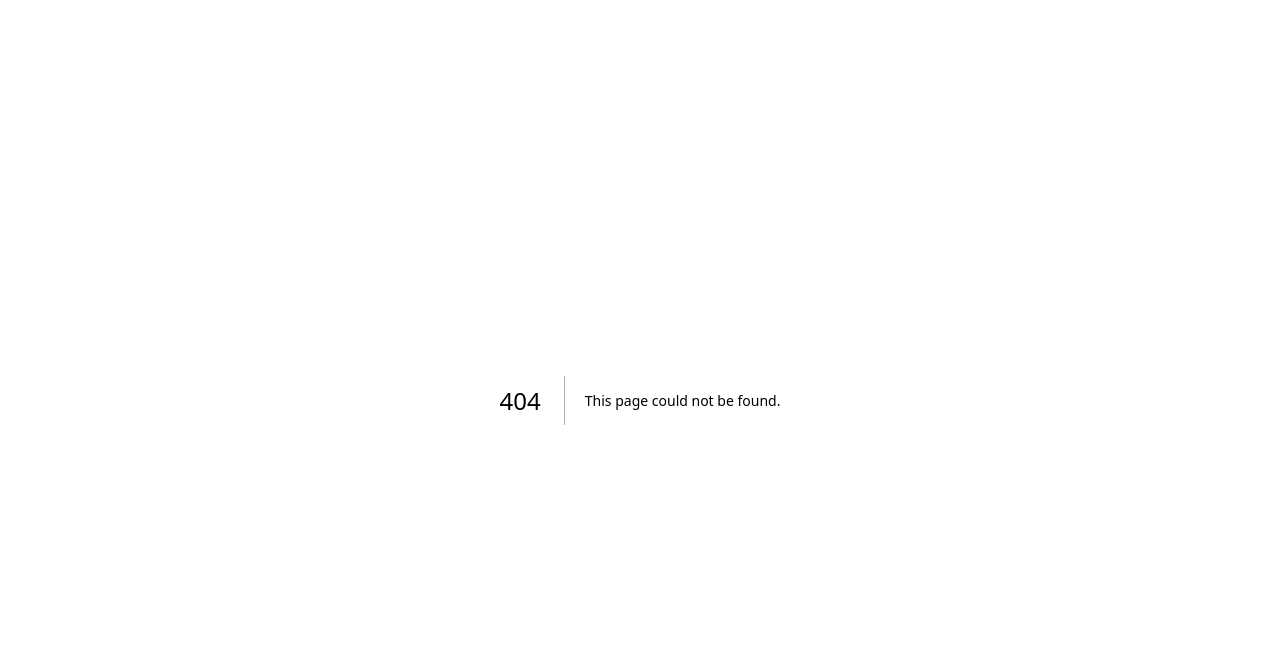
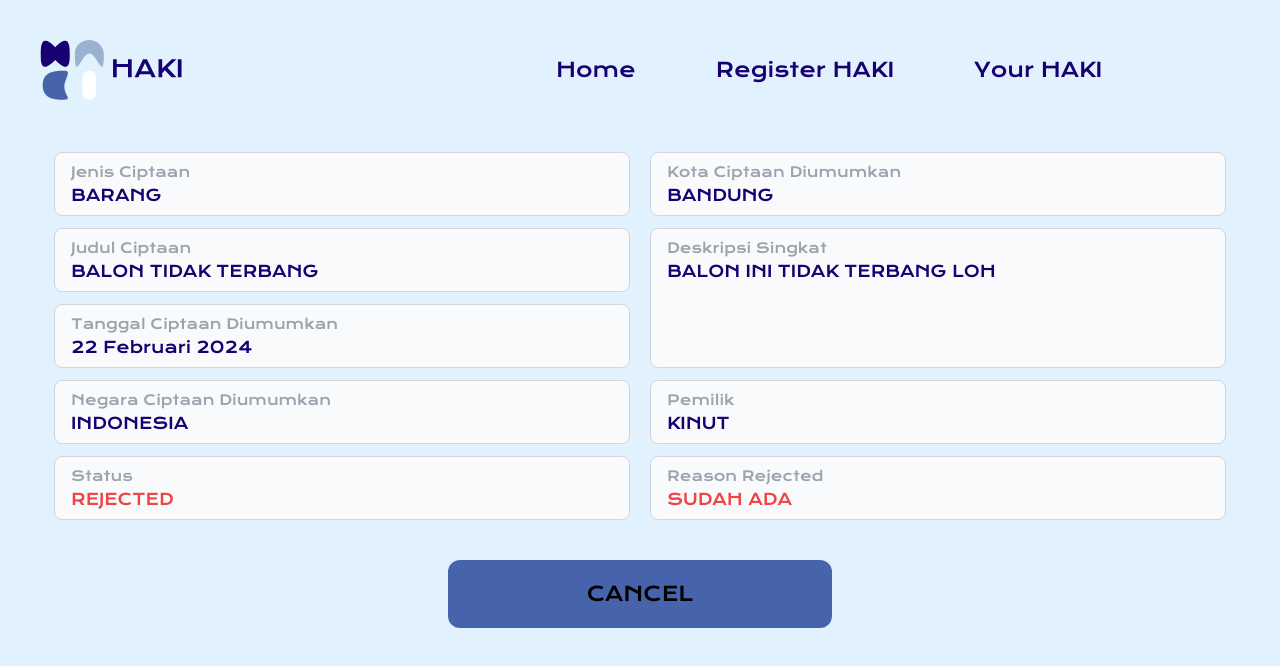
Before and after one commit to joshuawenata/web3competition, a Next.js app: page /detail/with-reason in a window 1280 px wide. Before the commit this address had no page. Shown: the top 666 px of the page. Built offline with nearby package versions, Linux system fonts and the light colour scheme.

Commit message:
bikin page detail with reason + ubah pencarian haki jadi Your Haki

```diff
--- /dev/null
+++ b/app/detail/with-reason/page.tsx
@@ -0,0 +1,164 @@
+"use client";
+import NavbarLoggedin from "@/app/components/navbar-logged-in";
+import { useRouter } from "next/navigation";
+
+export default function Home() {
+  const router = useRouter();
+
+  const handleSubmit = () => {
+    router.push('/your-haki')
+  }
+
+  return (
+    <main className="bg-background h-screen w-screen">
+      {/* font krona one */}
+      <link rel="preconnect" href="https://fonts.googleapis.com"/>
+      <link rel="preconnect" href="https://fonts.gstatic.com" crossOrigin=""/>
+      <link href="https://fonts.googleapis.com/css2?family=Krona+One&display=swap" rel="stylesheet"/>
+
+      {/* font luckiest guy */}
+      <link rel="preconnect" href="https://fonts.googleapis.com"/>
+      <link rel="preconnect" href="https://fonts.gstatic.com" crossOrigin=""/>
+      <link href="https://fonts.googleapis.com/css2?family=Krona+One&family=Luckiest+Guy&display=swap" rel="stylesheet"/>
+
+      <NavbarLoggedin />
+
+      <div className="flex flex-row place-content-center">
+
+      <div>
+          <div className="flex justify-center">
+            <form>
+                <div
+                className="mt-3 bg-gray-50 border font-krona-one h-16 border-gray-300 rounded-lg block w-full ps-4 p-1.5"
+                style={{ width: "36rem" }} >
+                    <text className="text-sm text-gray-400">
+                    Jenis Ciptaan
+                    </text>
+                    <br />
+                    <text className="text-base text-blues">
+                    BARANG
+                    </text>
+                </div>
+
+                <div
+                className="mt-3 bg-gray-50 border font-krona-one h-16 border-gray-300 rounded-lg block w-full ps-4 p-1.5"
+                style={{ width: "36rem" }} >
+                    <text className="text-sm text-gray-400">
+                    Judul Ciptaan
+                    </text>
+                    <br />
+                    <text className="text-base text-blues">
+                    BALON TIDAK TERBANG
+                    </text>
+                </div>
+
+                <div
+                className="mt-3 bg-gray-50 border font-krona-one h-16 border-gray-300 rounded-lg block w-full ps-4 p-1.5"
+                style={{ width: "36rem" }} >
+                    <text className="text-sm text-gray-400">
+                    Tanggal Ciptaan Diumumkan
+                    </text>
+                    <br />
+                    <text className="text-base text-blues">
+                    22 Februari 2024
+                    </text>
+                </div>
+                <div
+                className="mt-3 bg-gray-50 border font-krona-one h-16 border-gray-300 rounded-lg block w-full ps-4 p-1.5"
+                style={{ width: "36rem" }} >
+                    <text className="text-sm text-gray-400">
+                    Negara Ciptaan Diumumkan
+                    </text>
+                    <br />
+                    <text className="text-base text-blues">
+                    INDONESIA
+                    </text>
+                </div>
+                <div
+                className="mt-3 bg-gray-50 border font-krona-one h-16 border-gray-300 rounded-lg block w-full ps-4 p-1.5"
+                style={{ width: "36rem" }} >
+                    <text className="text-sm text-gray-400">
+                    Status
+                    </text>
+                    <br />
+                    <text className="text-base text-red-500">
+                    REJECTED
+                    </text>
+                </div>
+
+            </form>
+          </div>
+
+
+        </div>
+
+        {/* form section */}
+        <div className="pl-5">
+          <div className="flex justify-center">
+          <form>
+                <div
+                className="mt-3 bg-gray-50 border font-krona-one h-16 border-gray-300 rounded-lg block w-full ps-4 p-1.5"
+                style={{ width: "36rem" }} >
+                    <text className="text-sm text-gray-400">
+                    Kota Ciptaan Diumumkan
+                    </text>
+                    <br />
+                    <text className="text-base text-blues">
+                    BANDUNG
+                    </text>
+                </div>
+
+                <div
+                className="mt-3 bg-gray-50 border font-krona-one border-gray-300 rounded-lg block w-full ps-4 p-1.5"
+                style={{ width: "36rem", height: "8.75rem"}} >
+                    <text className="text-sm text-gray-400">
+                    Deskripsi Singkat
+                    </text>
+                    <br />
+                    <text className="text-base text-blues">
+                    BALON INI TIDAK TERBANG LOH
+                    </text>
+                </div>
+
+                <div
+                className="mt-3 bg-gray-50 border font-krona-one h-16 border-gray-300 rounded-lg block w-full ps-4 p-1.5"
+                style={{ width: "36rem" }} >
+                    <text className="text-sm text-gray-400">
+                    Pemilik
+                    </text>
+                    <br />
+                    <text className="text-base text-blues">
+                    KINUT
+                    </text>
+                </div>
+                <div
+                className="mt-3 bg-gray-50 border font-krona-one h-16 border-gray-300 rounded-lg block w-full ps-4 p-1.5"
+                style={{ width: "36rem" }} >
+                    <text className="text-sm text-gray-400">
+                    Reason Rejected
+                    </text>
+                    <br />
+                    <text className="text-base text-red-500">
+                    SUDAH ADA
+                    </text>
+                </div>
+
+            </form>
+          </div>
+
+
+        </div>
+
+      </div>
+      <div className="flex justify-center mt-10">
+            <button
+              onClick={handleSubmit}
+              className="text-xl font-krona-one bg-bluesk pl-10 pr-10 pt-5 pb-5 rounded-xl"
+              style={{ width: "24rem" }} >
+              CANCEL
+            </button>
+          </div>
+
+    </main>
+  );
+}
--- a/app/your-haki/page.tsx
+++ b/app/your-haki/page.tsx
@@ -1,9 +1,16 @@
 "use client";
 
+import { useRouter } from "next/navigation";
 import Navbar from "../components/navbar";
 import NavbarLoggedin from "../components/navbar-logged-in";
 
 export default function Home() {
+    const router = useRouter();
+
+    const handleDetail = () => {
+      router.push('/detail/with-reason')
+    }
+
     return(
         <main className="bg-background h-screen w-screen">
       {/* font krona one */}
@@ -25,7 +32,7 @@ export default function Home() {
                 </button>
             </div>
             <div className="text-4xl font-krona-one pl-10 pr-10 pt-3 pb-3 text-blue-800	">
-                Pencarian Haki
+                Your HAKI
             </div>
 
         </div>
@@ -56,7 +63,7 @@ export default function Home() {
                        <td className="border border-blue-600">JUDUL Ciptaan #2</td>
                        <td className="border border-blue-600">Deskripsi</td>
                        <td className="border border-blue-600"><a href="#">Tampilkan</a></td>
-                       <td className="border border-blue-600 text-red-600">Rejected</td>
+                       <td className="border border-blue-600 text-red-600"><button onClick={handleDetail}>Rejected</button></td>
                     </tr>
                     <tr className="bg-indigo-200 text-black">
                         <td className="border border-blue-600 px-1 py-1">3</td>
```
